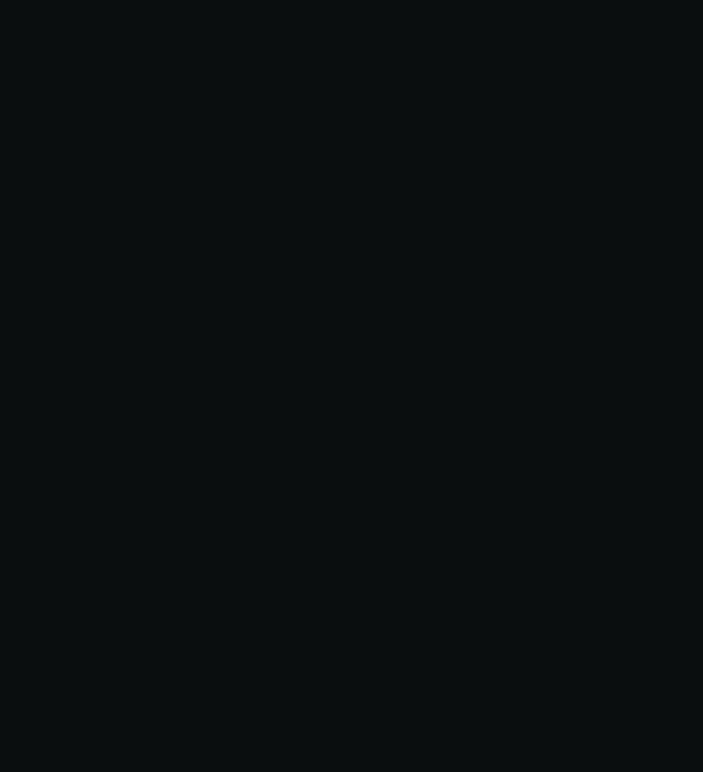
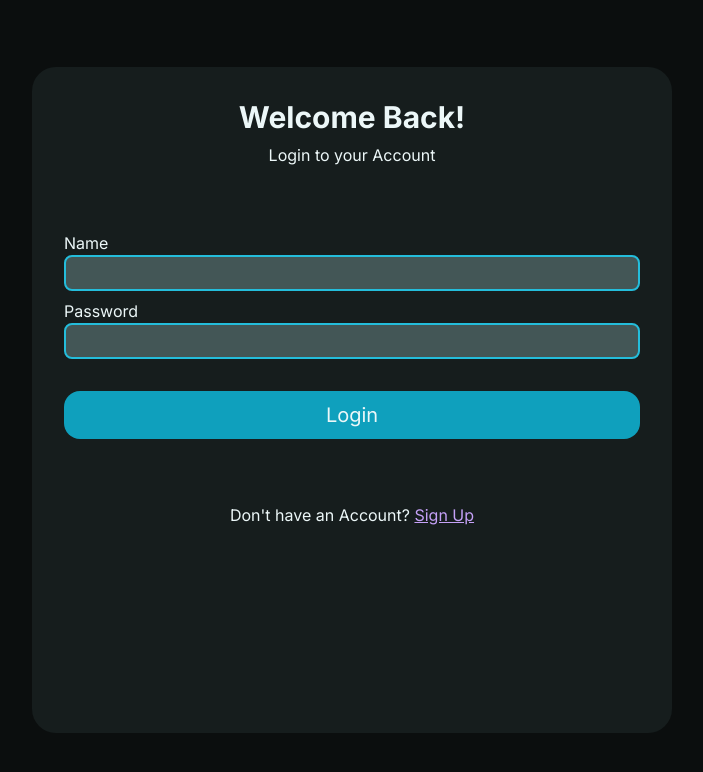
Before and after one commit to xXrederXx/home-portal, a React app in the folder frontend/: page /login in a window 1280 px wide. Before the commit this address had no page. Shown: the top 772 px of the page, without its empty margins (288-991 px from the left). Built offline with nearby package versions, Linux system fonts and the light colour scheme; the HTML template or start-up script is replaced by a standard one.

Commit message:
Add Login to Front and Backend

```diff
--- a/frontend/src/main.tsx
+++ b/frontend/src/main.tsx
@@ -4,6 +4,7 @@
 import './index.css'
 import App from './App.tsx'
 import Signup from './user/signup.tsx'
+import Login from './user/login.tsx'
 
 document.documentElement.className += " dark"
 
@@ -13,6 +14,7 @@
       <Routes>
         <Route path="/" element={<App />} />
         <Route path="/signup" element={<Signup />} />
+        <Route path="/login" element={<Login />} />
       </Routes>
     </BrowserRouter>
   </StrictMode>,
--- a/frontend/src/user/login.tsx
+++ b/frontend/src/user/login.tsx
@@ -0,0 +1,39 @@
+import { useState } from 'react'
+import { Link } from 'react-router-dom'
+import { LoginUser } from '../util/api'
+import { SaveUserId } from '../util/localStorage'
+
+export default function Login() {
+    const [name, setName] = useState("")
+    const [passwd, setPasswd] = useState("")
+    const [error, setError] = useState("")
+
+    async function OnLogin() {
+        const res = await LoginUser(name, passwd)
+        setError(res.error)
+        if (res.error === "") {
+            SaveUserId(res.userId)
+        }
+    }
+
+    return (
+        <div className='fill-view flex items-center justify-center'>
+            <div id="Container" className='flex flex-col bg-bg-100 p-8 rounded-xl h-5/6 w-1/2 min-w-80 max-w-4xl'>
+                <h1 className='pb-2 font-bold text-center text-3xl'>Welcome Back!</h1>
+                <p className="text-center pb-16">Login to your Account</p>
+                <form className='flex flex-col pb-16'>
+                    <label htmlFor="nameInp">Name</label>
+                    <input type="text" title='nameInp' className='mb-2' onChange={e => setName(e.target.value)} />
+
+                    <label htmlFor="passInp">Password</label>
+                    <input type="password" title='passInp' className='mb-8' onChange={e => setPasswd(e.target.value)} />
+
+                    {error === "" ? null : <p className='text-center text-red-500 py-4'>{error}</p>}
+
+                    <input type="button" value="Login" className="bg-seco-400 rounded-lg h-12 text-xl" onClick={OnLogin} />
+                </form>
+                <p className="text-center pb-16">Don't have an Account? <Link to={"/signup"} className='text-acce-800 underline'>Sign Up</Link></p>
+            </div>
+        </div>
+    )
+}
--- a/frontend/src/util/api.ts
+++ b/frontend/src/util/api.ts
@@ -19,3 +19,19 @@
     const jsonData = await res.json();
     return { error: "", userId: jsonData["user_id"] }
 }
+
+export async function LoginUser(name: string, passwd: string): Promise<{ error: string, userId: number }> {
+    if (name === "") {
+        return { error: "No name provided", userId: 0 };
+    }
+    if (passwd === "") {
+        return { error: "No password provided", userId: 0 };
+    }
+    const data = { username: name, passwd: passwd }
+    const res = await fetch(apiUrl + "loginUser", { method: "POST", headers: { "Content-Type": "application/json" }, body: JSON.stringify(data) })
+    if (res.status !== 200) {
+        return { error: `Unexpected Statuscode: ${res.status}`, userId: 0 }
+    }
+    const jsonData = await res.json();
+    return { error: jsonData["error"], userId: jsonData["user_id"] }
+}
```
Also changed, not shown: 2 other files (tests, documents, lock files or other folders).
